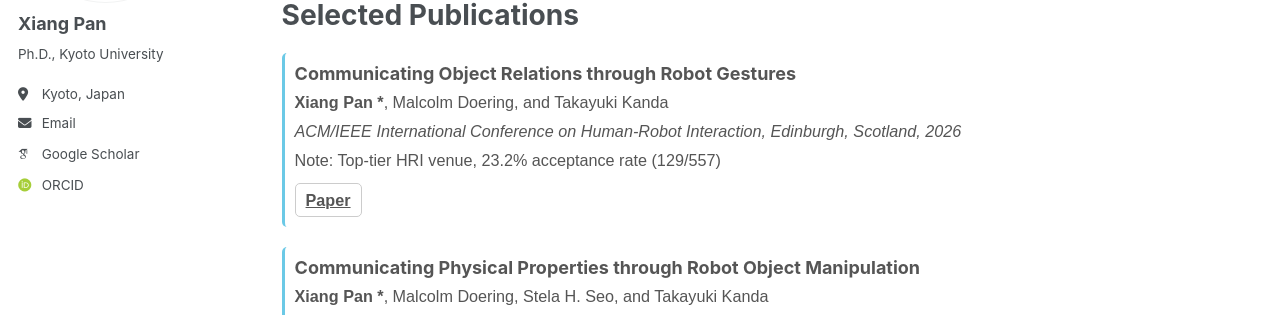
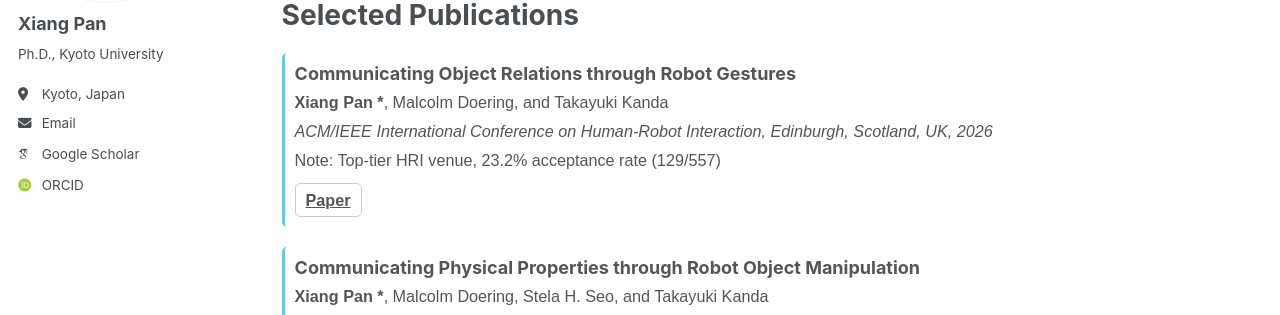
Before and after one commit to pan-xiang/pan-xiang.github.io, a Jekyll site: the page built from _pages/about.md, in a window 1280 px wide and 900 px high. Shown: the part 275-590 px from the top of the window. Built offline with Jekyll 4.4.1, drawn with Linux system fonts in a browser that asks for light colours; some web fonts are replaced; a script that is not in the unit is left out.

```diff
--- a/_pages/about.md
+++ b/_pages/about.md
@@ -22,7 +22,7 @@ I will continue my research as a postdoctoral researcher in the [Human-Robot Int
   <div class="pub-item">
     <h3>Communicating Object Relations through Robot Gestures</h3>
     <p><strong>Xiang Pan *</strong>, Malcolm Doering, and Takayuki Kanda</p>
-    <p><em>ACM/IEEE International Conference on Human-Robot Interaction, Edinburgh, Scotland, 2026</em></p>
+    <p><em>ACM/IEEE International Conference on Human-Robot Interaction, Edinburgh, Scotland, UK, 2026</em></p>
     <p>Note: Top-tier HRI venue, 23.2% acceptance rate (129/557)</p>
     <div class="links">
       <a href="files/HRI2026.pdf" class="button" target="_blank">Paper</a>
```
